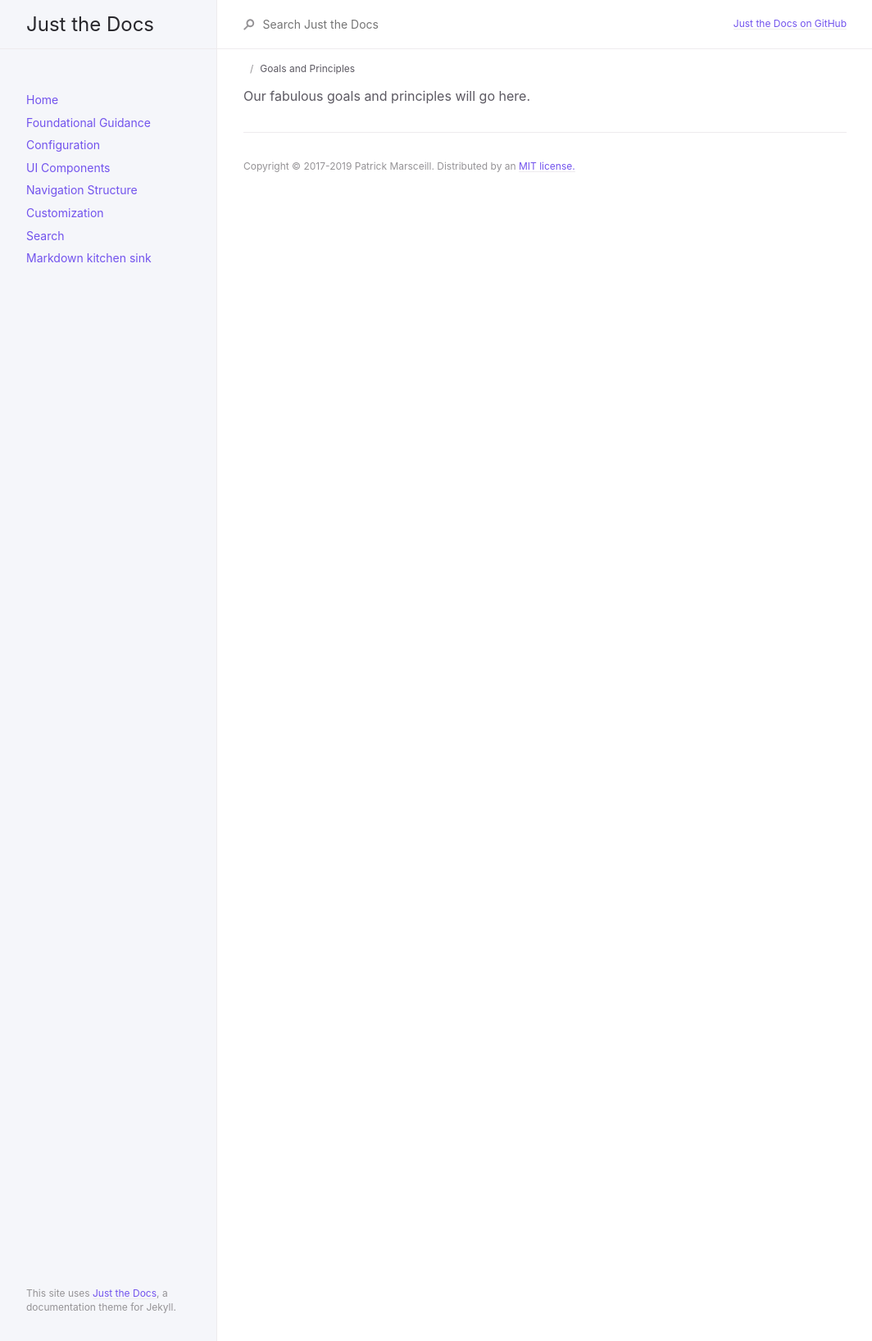
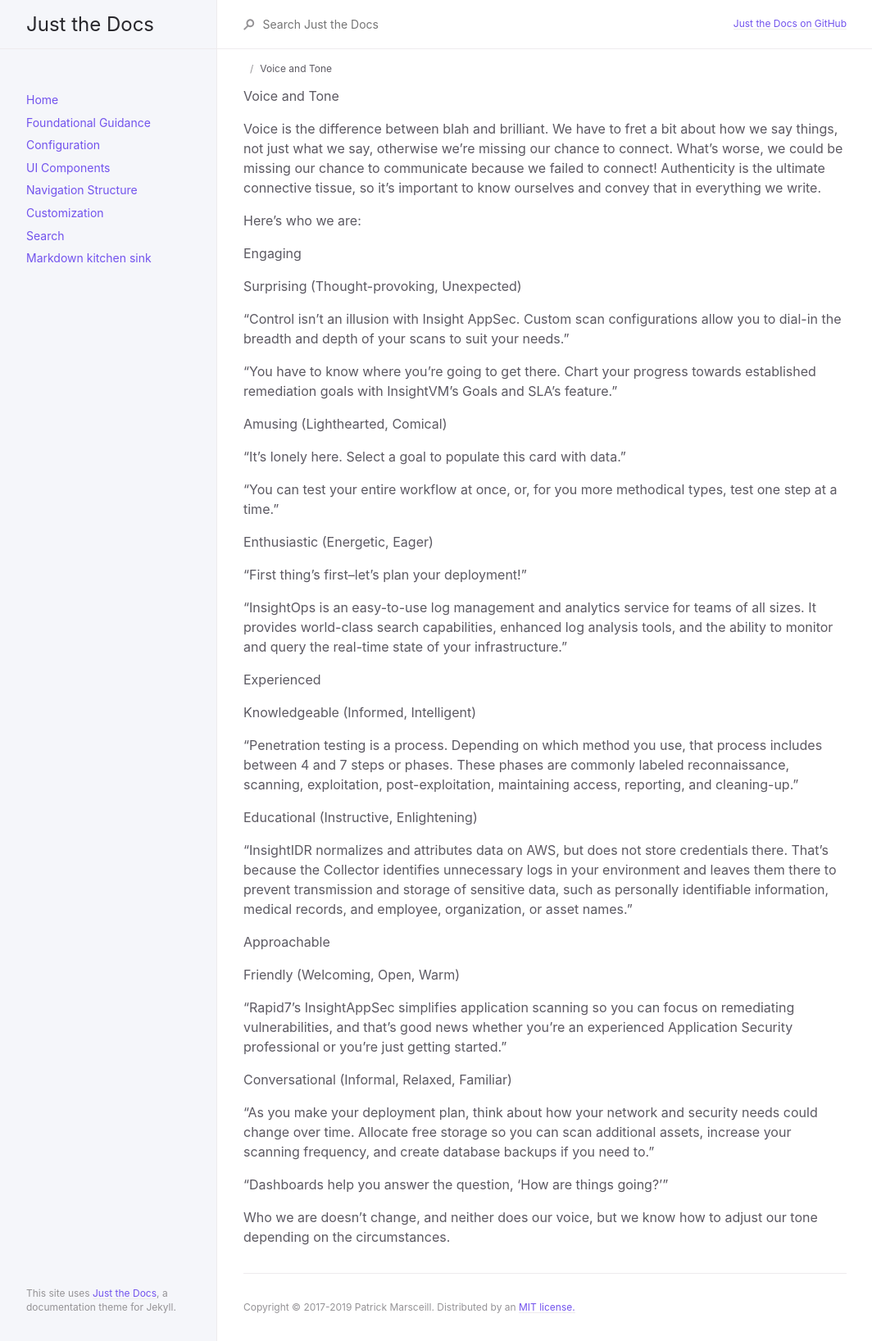
Before and after one commit to kchurchill-r7/writing-style-guide-site, a Jekyll site: the page built from docs/goals-and-principles.md, in a window 1280 px wide. Shown: the whole page at 82% size, without its empty margins (107-1171 px from the left). Built offline with Jekyll 4.4.1, drawn with Linux system fonts in a browser that asks for light colours.

Commit message:
Update from Forestry.io kchurchill-r7 updated docs/goals-and-principles.md

```diff
--- a/docs/goals-and-principles.md
+++ b/docs/goals-and-principles.md
@@ -1,9 +1,57 @@
 ---
 layout: default
-title: Goals and Principles
+title: Voice and Tone
 nav_order: 10
 has_children: false
 parent: ''
 
 ---
-Our fabulous goals and principles will go here.
+Voice and Tone
+
+Voice is the difference between blah and brilliant. We have to fret a bit about how we say things, not just what we say, otherwise we’re missing our chance to connect. What’s worse, we could be missing our chance to communicate because we failed to connect! Authenticity is the ultimate connective tissue, so it’s important to know ourselves and convey that in everything we write.
+
+Here’s who we are:
+
+Engaging
+
+Surprising (Thought-provoking, Unexpected)
+
+“Control isn’t an illusion with Insight AppSec. Custom scan configurations allow you to dial-in the breadth and depth of your scans to suit your needs.”
+
+“You have to know where you’re going to get there. Chart your progress towards established remediation goals with InsightVM’s Goals and SLA’s feature.”
+
+Amusing (Lighthearted, Comical)
+
+“It’s lonely here. Select a goal to populate this card with data.”
+
+“You can test your entire workflow at once, or, for you more methodical types, test one step at a time.”
+
+Enthusiastic (Energetic, Eager)
+
+“First thing’s first--let’s plan your deployment!”
+
+“InsightOps is an easy-to-use log management and analytics service for teams of all sizes. It provides world-class search capabilities, enhanced log analysis tools, and the ability to monitor and query the real-time state of your infrastructure.”
+
+Experienced
+
+Knowledgeable (Informed, Intelligent)
+
+“Penetration testing is a process. Depending on which method you use, that process includes between 4 and 7 steps or phases. These phases are commonly labeled reconnaissance, scanning, exploitation, post-exploitation, maintaining access, reporting, and cleaning-up.”
+
+Educational (Instructive, Enlightening)
+
+“InsightIDR normalizes and attributes data on AWS, but does not store credentials there. That's because the Collector identifies unnecessary logs in your environment and leaves them there to prevent transmission and storage of sensitive data, such as personally identifiable information, medical records, and employee, organization, or asset names.”
+
+Approachable
+
+Friendly (Welcoming, Open, Warm)
+
+“Rapid7's InsightAppSec simplifies application scanning so you can focus on remediating vulnerabilities, and that's good news whether you're an experienced Application Security professional or you're just getting started.”
+
+Conversational (Informal, Relaxed, Familiar)
+
+“As you make your deployment plan, think about how your network and security needs could change over time. Allocate free storage so you can scan additional assets, increase your scanning frequency, and create database backups if you need to.”
+
+“Dashboards help you answer the question, ‘How are things going?’”
+
+Who we are doesn’t change, and neither does our voice, but we know how to adjust our tone depending on the circumstances.
```
